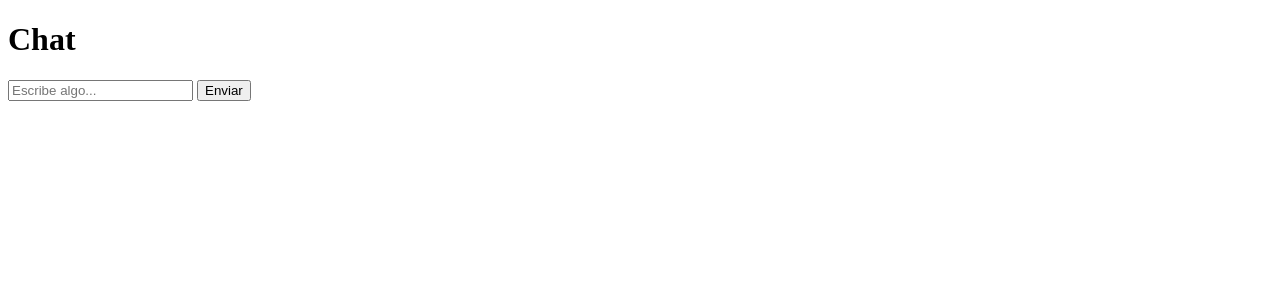
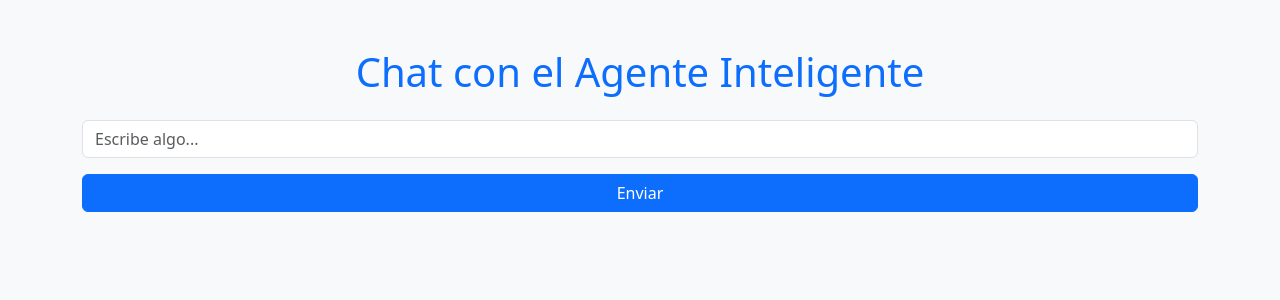
Before and after one commit to ebyted/chatbot, a Flask app: page /chat in a window 1280 px wide. Shown: the top 300 px of the page. Run offline with Flask 3, Linux system fonts and the light colour scheme.

Commit message:
refactor: enhance UI of chat and menu templates with Bootstrap styling

```diff
--- a/templates/chat.html
+++ b/templates/chat.html
@@ -3,25 +3,24 @@
 <head>
     <meta charset="UTF-8">
     <meta name="viewport" content="width=device-width, initial-scale=1.0">
-    <title>Chat con el Agente Inteligente</title>
-    <script>
-        async function enviarMensaje() {
-            const userInput = document.getElementById('user_input').value;
-            const response = await fetch('/chat', {
-                method: 'POST',
-                headers: { 'Content-Type': 'application/json' },
-                body: JSON.stringify({ user_input })
-            });
-            const data = await response.json();
-            document.getElementById('chatbox').innerHTML += `<p><strong>Usuario:</strong> ${data.user_input}</p>`;
-            document.getElementById('chatbox').innerHTML += `<p><strong>Agente:</strong> ${data.response}</p>`;
-        }
-    </script>
+    <title>Chat</title>
+    <link href="https://cdn.jsdelivr.net/npm/bootstrap@5.3.0-alpha3/dist/css/bootstrap.min.css" rel="stylesheet">
 </head>
-<body>
-    <h1>Chat</h1>
-    <div id="chatbox"></div>
-    <input type="text" id="user_input" placeholder="Escribe algo...">
-    <button onclick="enviarMensaje()">Enviar</button>
+<body class="bg-light">
+    <div class="container mt-5">
+        <h1 class="text-primary text-center">Chat con el Agente Inteligente</h1>
+        <form method="POST" class="mt-4">
+            <div class="mb-3">
+                <input type="text" name="user_input" class="form-control" placeholder="Escribe algo..." required>
+            </div>
+            <button type="submit" class="btn btn-primary w-100">Enviar</button>
+        </form>
+        {% if user_input %}
+        <div class="mt-4">
+            <p><strong>Tú:</strong> {{ user_input }}</p>
+            <p><strong>Agente:</strong> {{ response }}</p>
+        </div>
+        {% endif %}
+    </div>
 </body>
 </html>
```
Also changed, not shown: templates/menu.html (+9 -4 lines).
